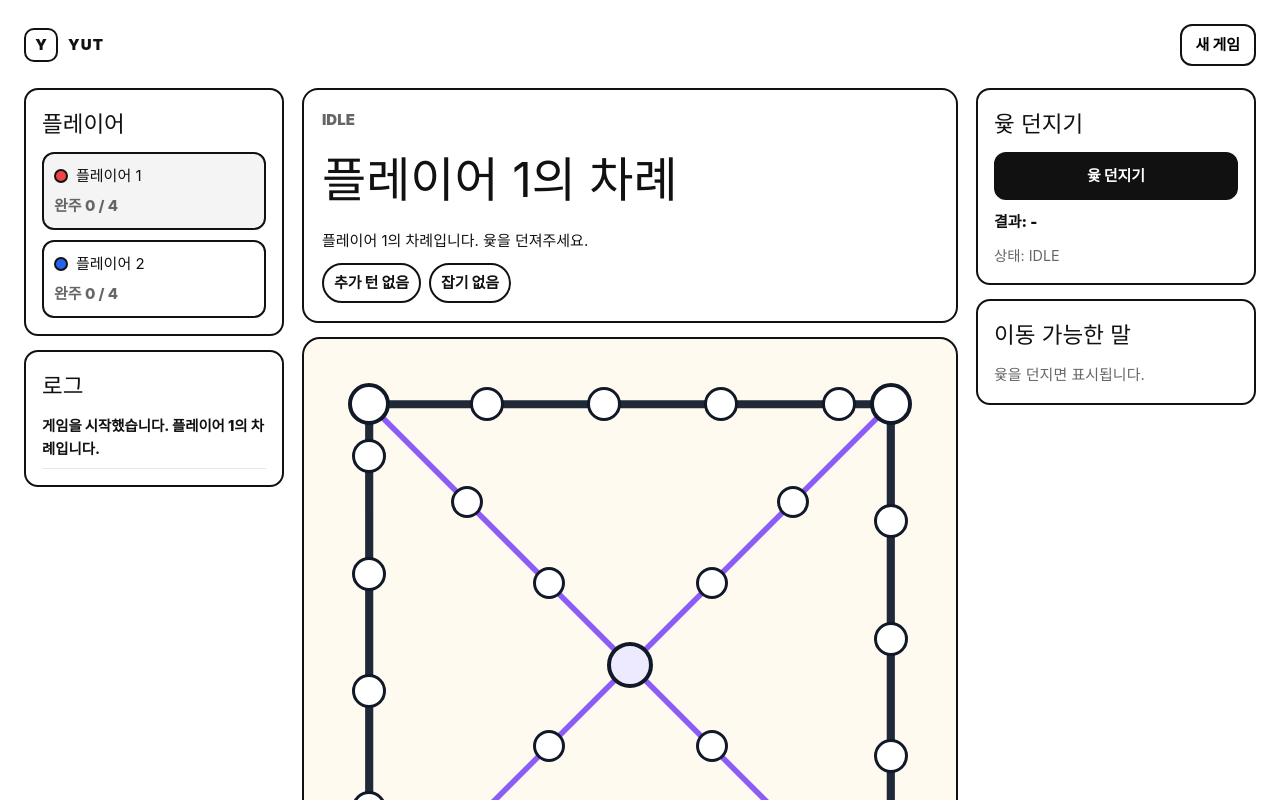
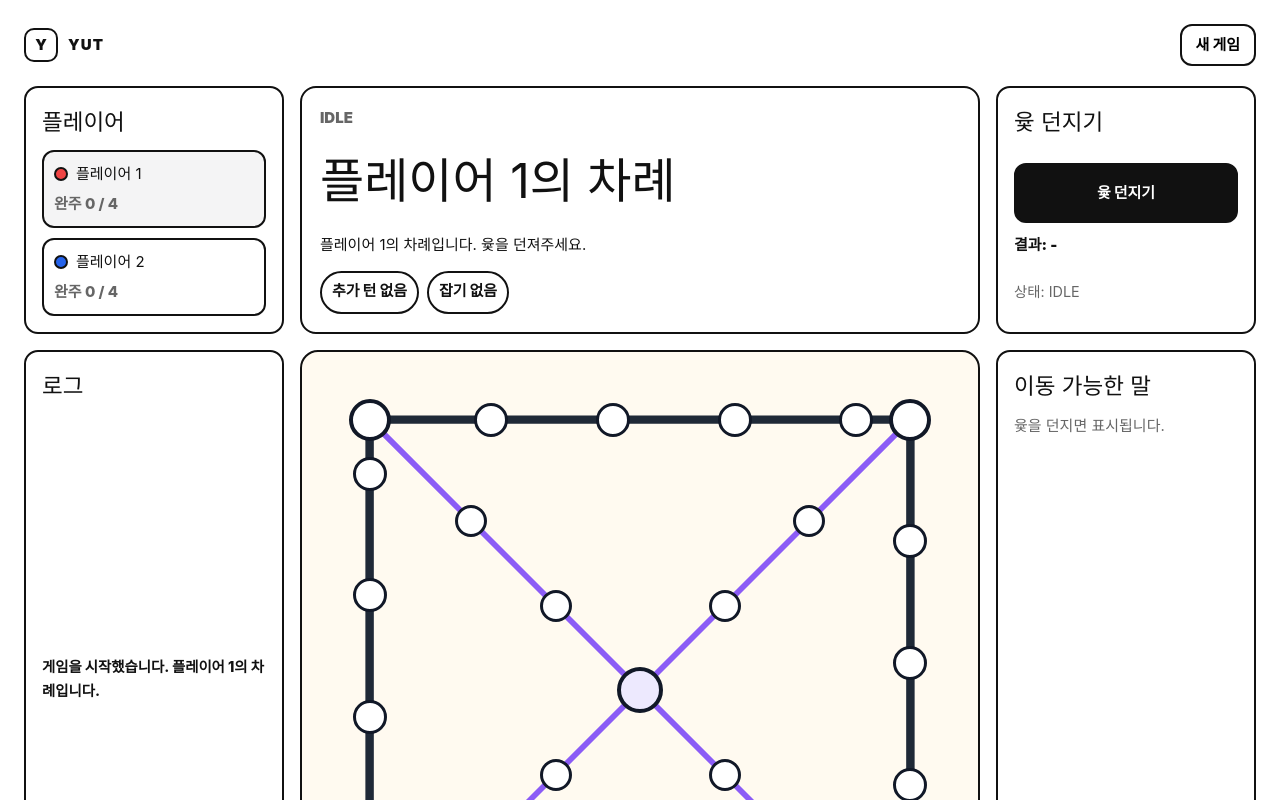
Before and after one commit to yeesam99/yeegames, a Vue app: page / in a window 1280 px wide. Shown: the top 800 px of the page. Built offline with nearby package versions, Linux system fonts and the light colour scheme.

Commit message:
기능 추가

```diff
--- a/src/App.vue
+++ b/src/App.vue
@@ -30,18 +30,16 @@ const getWinner = () => state.players.find((player) => player.id === state.winne
       <button class="reset-button" type="button" @click="resetGame">새 게임</button>
     </header>
 
-    <section class="game-layout">
-      <aside class="left-panel">
-        <PlayerPanel :players="state.players" :current-player-id="currentPlayer.id" />
+    <section class="main-layout">
+      <PlayerPanel class="player-panel" :players="state.players" :current-player-id="currentPlayer.id" />
 
       <section class="panel log-panel">
         <h2>로그</h2>
         <p v-for="log in state.logs" :key="log">{{ log }}</p>
       </section>
-      </aside>
 
-      <section class="center-panel">
       <TurnStatus
+        class="status-panel"
         :current-player="currentPlayer"
         :phase="state.phase"
         :message="state.message"
@@ -51,29 +49,29 @@ const getWinner = () => state.players.find((player) => player.id === state.winne
       />
 
       <GameBoard
+        class="board-panel"
         :players="state.players"
         :pieces="representativePieces"
         :movable-piece-ids="state.movablePieces"
         :get-piece-render-position="getPieceRenderPosition"
         @select-piece="selectPiece"
       />
-      </section>
 
-      <aside class="right-panel">
       <YutControls
+        class="control-panel"
         :phase="state.phase"
         :current-result="state.currentResult"
         :disabled="state.phase !== GamePhase.IDLE || state.phase === GamePhase.GAME_OVER"
         @roll="rollYut"
       />
 
+      <section class="panel movable-panel">
         <RouteSelector
           :visible="state.phase === GamePhase.SELECTING_ROUTE"
           :options="state.routeOptions"
           @select="selectRoute"
         />
 
-        <section class="panel">
         <h2>이동 가능한 말</h2>
         <div v-if="state.movablePieces.length" class="piece-list">
           <button v-for="pieceId in state.movablePieces" :key="pieceId" type="button" @click="selectPiece(pieceId)">
@@ -82,7 +80,6 @@ const getWinner = () => state.players.find((player) => player.id === state.winne
         </div>
         <p v-else class="muted">윷을 던지면 표시됩니다.</p>
       </section>
-      </aside>
     </section>
   </main>
 </template>
@@ -100,7 +97,7 @@ const getWinner = () => state.players.find((player) => player.id === state.winne
   align-items: center;
   justify-content: space-between;
   gap: 16px;
-  margin-bottom: 22px;
+  margin-bottom: 20px;
 }
 
 .brand {
@@ -136,18 +133,53 @@ const getWinner = () => state.players.find((player) => player.id === state.winne
   padding: 0 14px;
 }
 
-.game-layout {
+.main-layout {
   display: grid;
-  grid-template-columns: 260px minmax(420px, 1fr) 280px;
-  gap: 18px;
-  align-items: start;
+  grid-template-columns: 260px minmax(0, 1fr) 260px;
+  grid-template-rows: auto 1fr;
+  gap: 16px;
+  align-items: stretch;
 }
 
-.left-panel,
-.center-panel,
-.right-panel {
-  display: grid;
-  gap: 14px;
+.player-panel,
+.log-panel,
+.status-panel,
+.board-panel,
+.control-panel,
+.movable-panel {
+  width: 100%;
+  min-width: 0;
+}
+
+.player-panel {
+  grid-column: 1;
+  grid-row: 1;
+}
+
+.log-panel {
+  grid-column: 1;
+  grid-row: 2;
+}
+
+.status-panel {
+  grid-column: 2;
+  grid-row: 1;
+}
+
+.board-panel {
+  grid-column: 2;
+  grid-row: 2;
+}
+
+.control-panel {
+  grid-column: 3;
+  grid-row: 1;
+}
+
+.movable-panel {
+  grid-column: 3;
+  grid-row: 2;
+  align-content: start;
 }
 
 .panel {
@@ -165,7 +197,7 @@ p {
 }
 
 .log-panel {
-  max-height: 320px;
+  max-height: min(620px, calc(100vh - 170px));
   overflow: auto;
 }
 
@@ -187,8 +219,19 @@ p {
 }
 
 @media (max-width: 1080px) {
-  .game-layout {
+  .main-layout {
     grid-template-columns: 1fr;
+    grid-template-rows: none;
+  }
+
+  .player-panel,
+  .log-panel,
+  .status-panel,
+  .board-panel,
+  .control-panel,
+  .movable-panel {
+    grid-column: 1;
+    grid-row: auto;
   }
 }
 </style>
```
Lines whose indentation alone changed are shown as unchanged.
